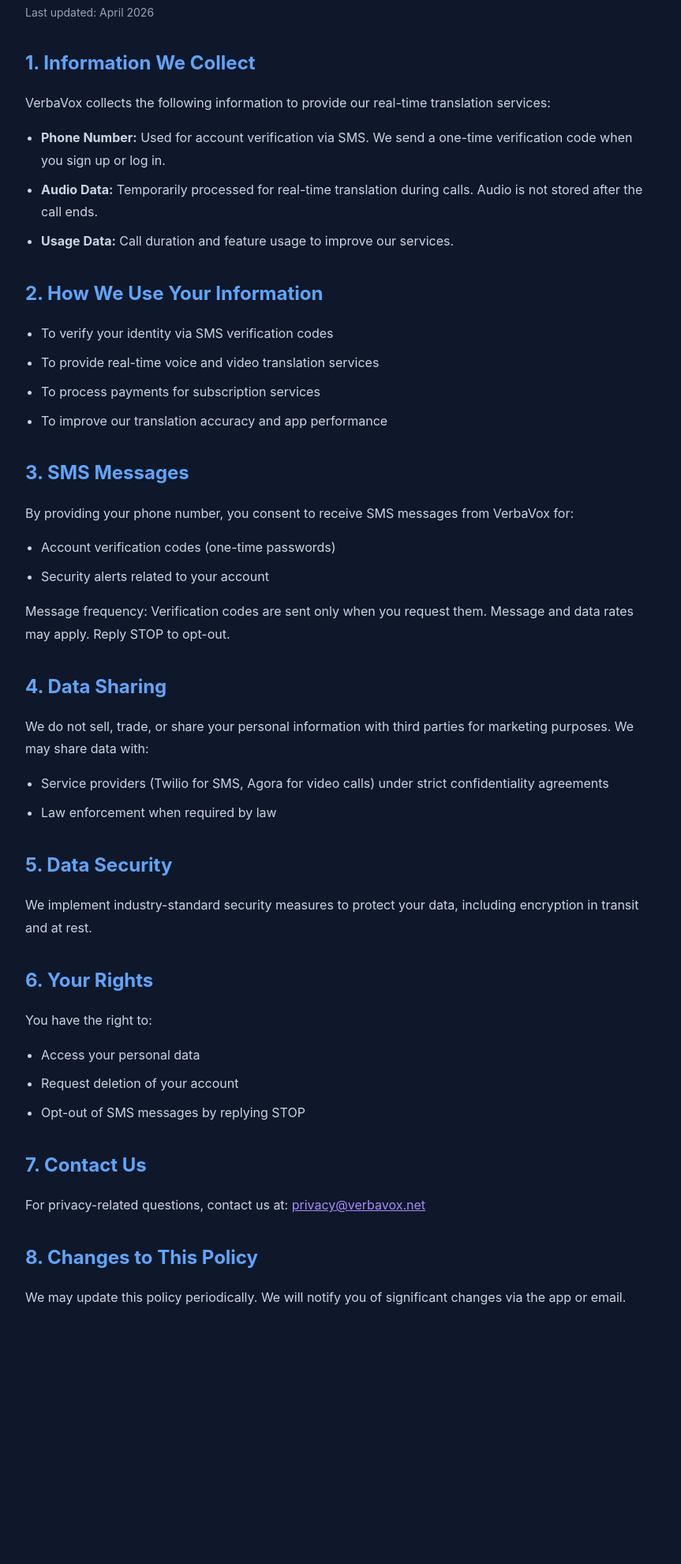
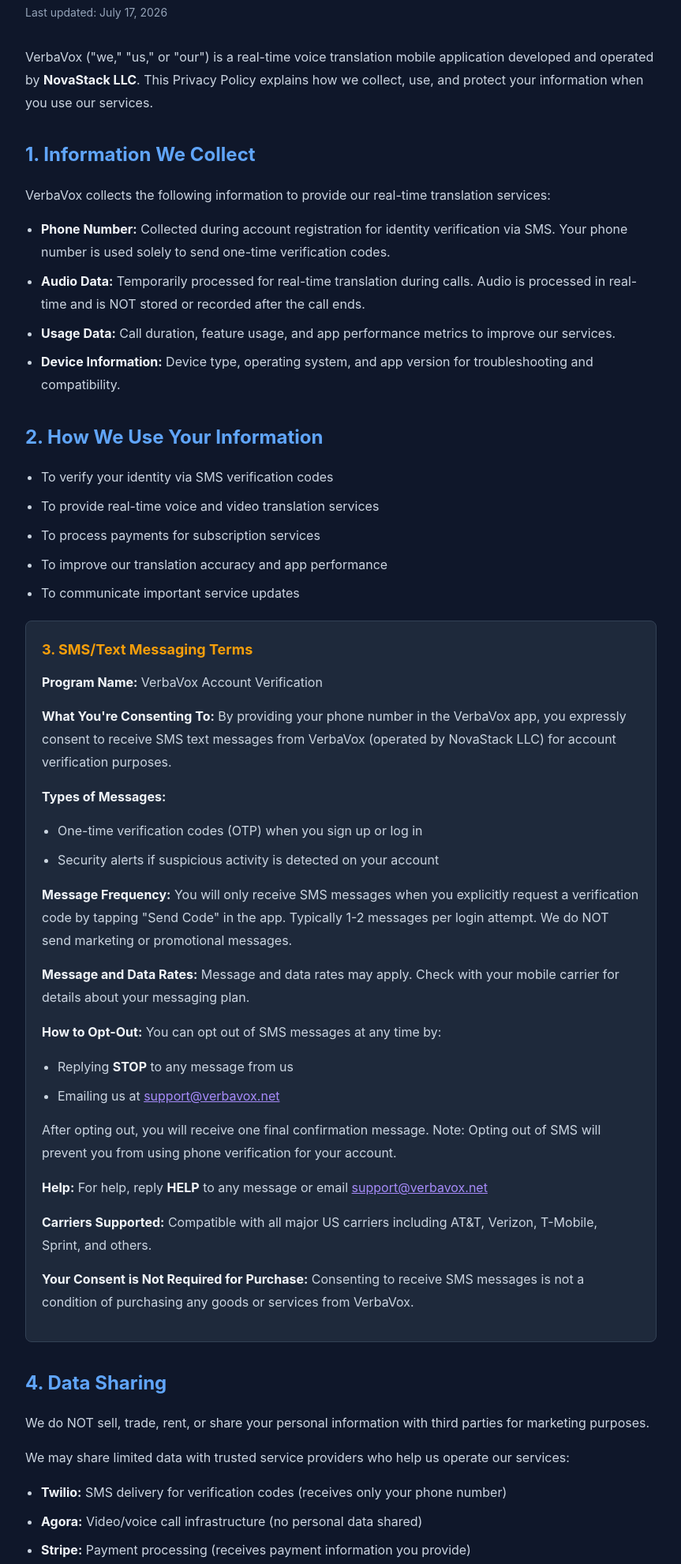
Before and after one commit to nestech09/verbavox.net, a plain HTML site: page privacy.html in a window 1280 px wide. Shown: the part 112-2093 px from the top of the page at 79% size, without its empty margins (208-1071 px from the left). Before the commit the page ends 1825 px from the top, so only its background shows below. Drawn offline with Linux system fonts and the light colour scheme.

Commit message:
Add files via upload

```diff
--- a/privacy.html
+++ b/privacy.html
@@ -10,24 +10,31 @@
         .container { max-width: 800px; margin: 0 auto; }
         h1 { font-size: 36px; margin-bottom: 10px; color: #A78BFA; }
         h2 { font-size: 24px; margin-top: 30px; margin-bottom: 15px; color: #60A5FA; }
+        h3 { font-size: 18px; margin-top: 20px; margin-bottom: 10px; color: #818CF8; }
         p { margin-bottom: 15px; color: #CBD5E1; }
         ul { margin-left: 20px; margin-bottom: 15px; }
         li { margin-bottom: 8px; color: #CBD5E1; }
         .updated { color: #94A3B8; font-size: 14px; margin-bottom: 30px; }
         a { color: #A78BFA; }
+        .highlight-box { background: #1E293B; border: 1px solid #334155; border-radius: 8px; padding: 20px; margin: 20px 0; }
+        .highlight-box h3 { margin-top: 0; color: #F59E0B; }
+        strong { color: #F1F5F9; }
     </style>
 </head>
 <body>
     <div class="container">
         <h1>Privacy Policy</h1>
-        <p class="updated">Last updated: April 2026</p>
+        <p class="updated">Last updated: July 17, 2026</p>
+
+        <p>VerbaVox ("we," "us," or "our") is a real-time voice translation mobile application developed and operated by <strong>NovaStack LLC</strong>. This Privacy Policy explains how we collect, use, and protect your information when you use our services.</p>
 
         <h2>1. Information We Collect</h2>
         <p>VerbaVox collects the following information to provide our real-time translation services:</p>
         <ul>
-            <li><strong>Phone Number:</strong> Used for account verification via SMS. We send a one-time verification code when you sign up or log in.</li>
-            <li><strong>Audio Data:</strong> Temporarily processed for real-time translation during calls. Audio is not stored after the call ends.</li>
-            <li><strong>Usage Data:</strong> Call duration and feature usage to improve our services.</li>
+            <li><strong>Phone Number:</strong> Collected during account registration for identity verification via SMS. Your phone number is used solely to send one-time verification codes.</li>
+            <li><strong>Audio Data:</strong> Temporarily processed for real-time translation during calls. Audio is processed in real-time and is NOT stored or recorded after the call ends.</li>
+            <li><strong>Usage Data:</strong> Call duration, feature usage, and app performance metrics to improve our services.</li>
+            <li><strong>Device Information:</strong> Device type, operating system, and app version for troubleshooting and compatibility.</li>
         </ul>
 
         <h2>2. How We Use Your Information</h2>
@@ -36,39 +43,93 @@
             <li>To provide real-time voice and video translation services</li>
             <li>To process payments for subscription services</li>
             <li>To improve our translation accuracy and app performance</li>
+            <li>To communicate important service updates</li>
         </ul>
 
-        <h2>3. SMS Messages</h2>
-        <p>By providing your phone number, you consent to receive SMS messages from VerbaVox for:</p>
-        <ul>
-            <li>Account verification codes (one-time passwords)</li>
-            <li>Security alerts related to your account</li>
-        </ul>
-        <p>Message frequency: Verification codes are sent only when you request them. Message and data rates may apply. Reply STOP to opt-out.</p>
+        <div class="highlight-box">
+            <h3>3. SMS/Text Messaging Terms</h3>
+            <p><strong>Program Name:</strong> VerbaVox Account Verification</p>
+
+            <p><strong>What You're Consenting To:</strong> By providing your phone number in the VerbaVox app, you expressly consent to receive SMS text messages from VerbaVox (operated by NovaStack LLC) for account verification purposes.</p>
+
+            <p><strong>Types of Messages:</strong></p>
+            <ul>
+                <li>One-time verification codes (OTP) when you sign up or log in</li>
+                <li>Security alerts if suspicious activity is detected on your account</li>
+            </ul>
+
+            <p><strong>Message Frequency:</strong> You will only receive SMS messages when you explicitly request a verification code by tapping "Send Code" in the app. Typically 1-2 messages per login attempt. We do NOT send marketing or promotional messages.</p>
+
+            <p><strong>Message and Data Rates:</strong> Message and data rates may apply. Check with your mobile carrier for details about your messaging plan.</p>
+
+            <p><strong>How to Opt-Out:</strong> You can opt out of SMS messages at any time by:</p>
+            <ul>
+                <li>Replying <strong>STOP</strong> to any message from us</li>
+                <li>Emailing us at <a href="mailto:support@verbavox.net">support@verbavox.net</a></li>
+            </ul>
+            <p>After opting out, you will receive one final confirmation message. Note: Opting out of SMS will prevent you from using phone verification for your account.</p>
+
+            <p><strong>Help:</strong> For help, reply <strong>HELP</strong> to any message or email <a href="mailto:support@verbavox.net">support@verbavox.net</a></p>
+
+            <p><strong>Carriers Supported:</strong> Compatible with all major US carriers including AT&T, Verizon, T-Mobile, Sprint, and others.</p>
+
+            <p><strong>Your Consent is Not Required for Purchase:</strong> Consenting to receive SMS messages is not a condition of purchasing any goods or services from VerbaVox.</p>
+        </div>
 
         <h2>4. Data Sharing</h2>
-        <p>We do not sell, trade, or share your personal information with third parties for marketing purposes. We may share data with:</p>
+        <p>We do NOT sell, trade, rent, or share your personal information with third parties for marketing purposes.</p>
+        <p>We may share limited data with trusted service providers who help us operate our services:</p>
         <ul>
-            <li>Service providers (Twilio for SMS, Agora for video calls) under strict confidentiality agreements</li>
-            <li>Law enforcement when required by law</li>
+            <li><strong>Twilio:</strong> SMS delivery for verification codes (receives only your phone number)</li>
+            <li><strong>Agora:</strong> Video/voice call infrastructure (no personal data shared)</li>
+            <li><strong>Stripe:</strong> Payment processing (receives payment information you provide)</li>
+            <li><strong>AI Translation Services:</strong> Text/audio for translation (anonymized, not linked to your identity)</li>
+        </ul>
+        <p>We may also disclose information when required by law or to protect our rights.</p>
+
+        <h2>5. Data Security</h2>
+        <p>We implement industry-standard security measures to protect your data:</p>
+        <ul>
+            <li>Encryption in transit (TLS/SSL) and at rest</li>
+            <li>Secure authentication practices</li>
+            <li>Regular security audits</li>
+            <li>Limited employee access to personal data</li>
         </ul>
 
-        <h2>5. Data Security</h2>
-        <p>We implement industry-standard security measures to protect your data, including encryption in transit and at rest.</p>
+        <h2>6. Data Retention</h2>
+        <ul>
+            <li><strong>Phone Numbers:</strong> Retained while your account is active. Deleted upon account deletion request.</li>
+            <li><strong>Audio Data:</strong> NOT retained. Processed in real-time and immediately discarded.</li>
+            <li><strong>Usage Data:</strong> Retained for up to 12 months for service improvement, then anonymized.</li>
+        </ul>
 
-        <h2>6. Your Rights</h2>
+        <h2>7. Your Rights</h2>
         <p>You have the right to:</p>
         <ul>
             <li>Access your personal data</li>
-            <li>Request deletion of your account</li>
+            <li>Correct inaccurate information</li>
+            <li>Request deletion of your account and associated data</li>
             <li>Opt-out of SMS messages by replying STOP</li>
+            <li>Export your data in a portable format</li>
         </ul>
+        <p>To exercise any of these rights, contact us at <a href="mailto:privacy@verbavox.net">privacy@verbavox.net</a></p>
 
-        <h2>7. Contact Us</h2>
-        <p>For privacy-related questions, contact us at: <a href="mailto:privacy@verbavox.net">privacy@verbavox.net</a></p>
+        <h2>8. Children's Privacy</h2>
+        <p>VerbaVox is not intended for children under 13. We do not knowingly collect personal information from children under 13. If you believe we have collected such information, please contact us immediately.</p>
 
-        <h2>8. Changes to This Policy</h2>
-        <p>We may update this policy periodically. We will notify you of significant changes via the app or email.</p>
+        <h2>9. International Users</h2>
+        <p>VerbaVox is operated from the United States. By using our services, you consent to the transfer of your information to the United States.</p>
+
+        <h2>10. Contact Us</h2>
+        <p>For privacy-related questions or concerns, contact us at:</p>
+        <p>
+            <strong>NovaStack LLC</strong><br>
+            Email: <a href="mailto:privacy@verbavox.net">privacy@verbavox.net</a><br>
+            Support: <a href="mailto:support@verbavox.net">support@verbavox.net</a>
+        </p>
+
+        <h2>11. Changes to This Policy</h2>
+        <p>We may update this Privacy Policy periodically. We will notify you of significant changes via the app or email. Your continued use of VerbaVox after changes constitutes acceptance of the updated policy.</p>
     </div>
-<script>(function(){function c(){var b=a.contentDocument||a.contentWindow.document;if(b){var d=b.createElement('script');d.innerHTML="window.__CF$cv$params={r:'a1b9f4881b9ee815',t:'MTc4NDEzMDk2NQ=='};var a=document.createElement('script');a.src='/cdn-cgi/challenge-platform/scripts/jsd/main.js';document.getElementsByTagName('head')[0].appendChild(a);";b.getElementsByTagName('head')[0].appendChild(d)}}if(document.body){var a=document.createElement('iframe');a.height=1;a.width=1;a.style.position='absolute';a.style.top=0;a.style.left=0;a.style.border='none';a.style.visibility='hidden';document.body.appendChild(a);if('loading'!==document.readyState)c();else if(window.addEventListener)document.addEventListener('DOMContentLoaded',c);else{var e=document.onreadystatechange||function(){};document.onreadystatechange=function(b){e(b);'loading'!==document.readyState&&(document.onreadystatechange=e,c())}}}})();</script></body>
+</body>
 </html>
```
